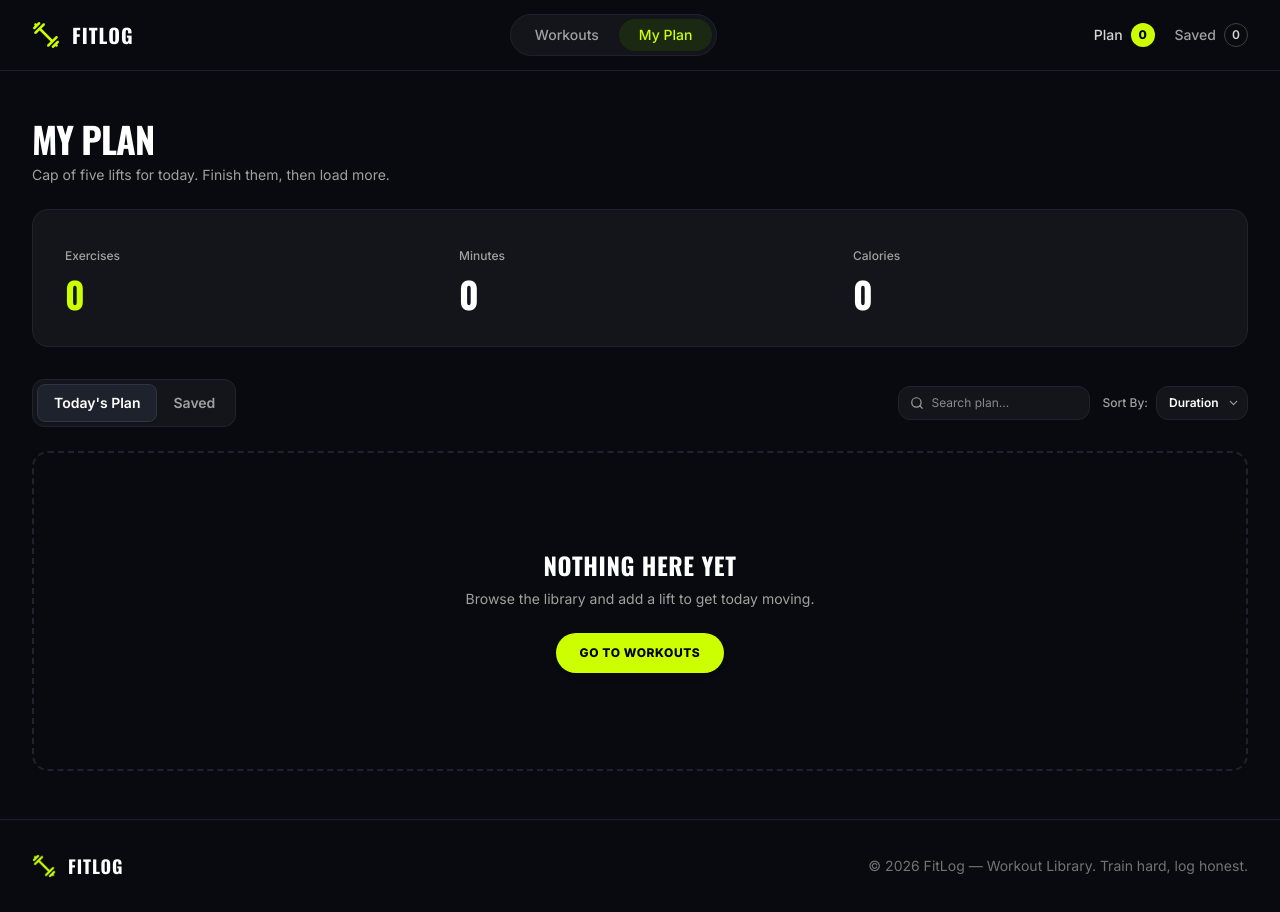
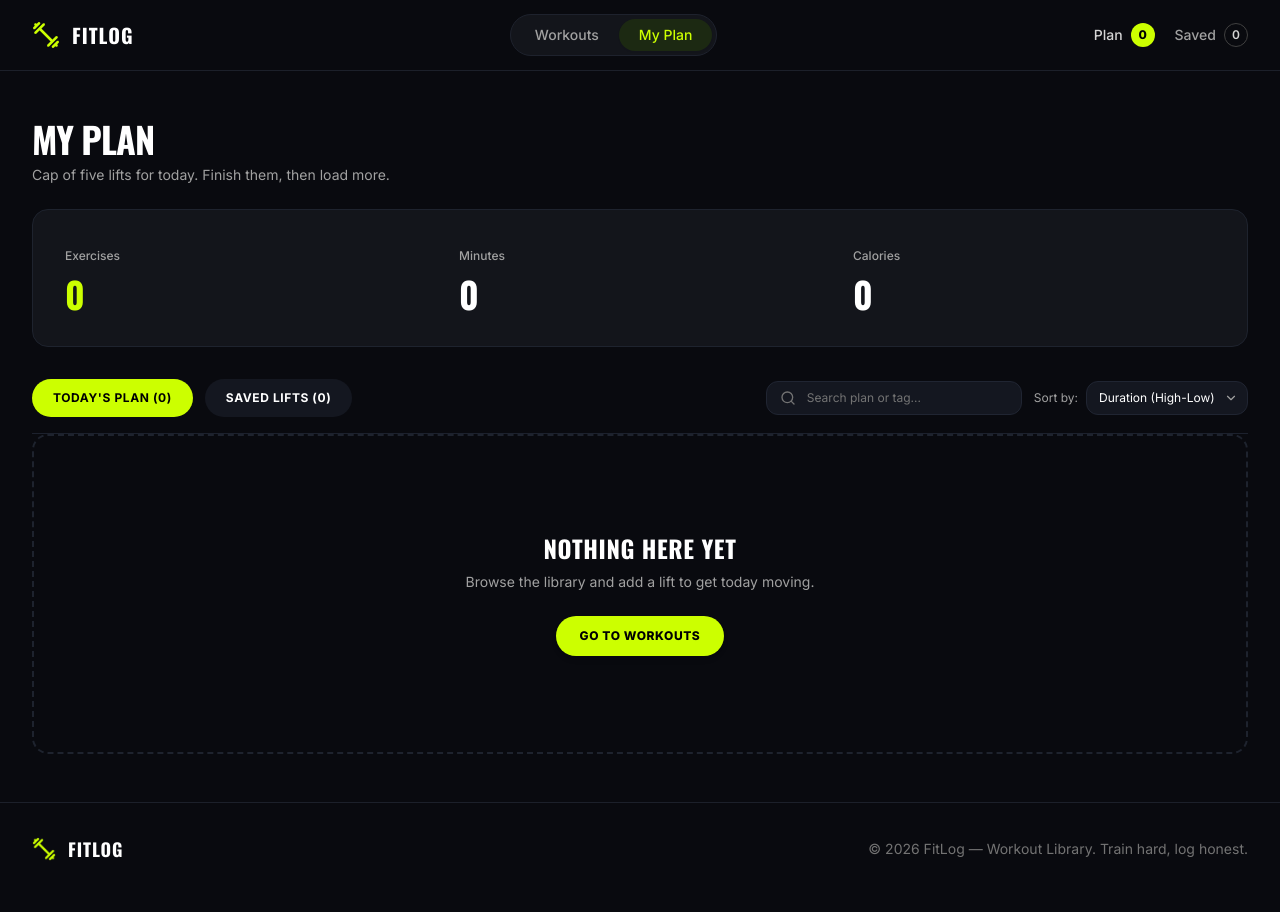
Before and after one commit to choyon-dev/FitLog, a Next.js app: page /my-plan in a window 1280 px wide. Built offline with nearby package versions, Linux system fonts and the light colour scheme.

Commit message:
Added pagination to Workout Library and URL tab routing for Saved and Plan badges

```diff
--- a/src/app/my-plan/page.tsx
+++ b/src/app/my-plan/page.tsx
@@ -1,6 +1,7 @@
 "use client";
 
-import { useState, useMemo } from "react";
+import { useState, useMemo, useEffect, Suspense } from "react";
+import { useSearchParams } from "next/navigation";
 import { FiChevronDown, FiSearch, FiX } from "react-icons/fi";
 import { useFitLog } from "@/context/FitLogContext";
 import PlanMetrics from "@/components/plan/PlanMetrics";
@@ -8,11 +9,22 @@ import PlanCard from "@/components/plan/PlanCard";
 import EmptyPlan from "@/components/plan/EmptyPlan";
 import type { SortOption } from "@/types/Types";
 
-export default function MyPlanPage() {
+function MyPlanContent() {
+  const searchParams = useSearchParams();
+  const tabParam = searchParams.get("tab");
+
   const { plan, saved, removeFromPlan, toggleDone, removeFromSaved } = useFitLog();
   const [activeTab, setActiveTab] = useState<"plan" | "saved">("plan");
   const [sortBy, setSortBy] = useState<SortOption>("duration");
   const [searchQuery, setSearchQuery] = useState("");
+
+  useEffect(() => {
+    if (tabParam === "saved") {
+      setActiveTab("saved");
+    } else if (tabParam === "plan") {
+      setActiveTab("plan");
+    }
+  }, [tabParam]);
 
   const exercisesCount = plan.length;
   const totalMinutes = useMemo(
@@ -61,81 +73,76 @@ export default function MyPlanPage() {
           totalCalories={totalCalories}
         />
 
-        <div className="flex flex-col md:flex-row md:items-center justify-between gap-4 mb-6">
-          <div
-            style={{ backgroundColor: "#13151b" }}
-            className="flex items-center border border-[#1e232e] rounded-xl p-1 self-start"
-          >
+        <div className="flex flex-col md:flex-row items-stretch md:items-center justify-between gap-4 mt-8 pb-4 border-b border-[#1c212d]">
+          <div className="flex items-center gap-3">
             <button
               onClick={() => setActiveTab("plan")}
               style={{
-                backgroundColor: activeTab === "plan" ? "#1e222d" : "transparent",
+                backgroundColor: activeTab === "plan" ? "#ccff00" : "#141720",
+                color: activeTab === "plan" ? "#000000" : "#ffffff",
               }}
-              className={`text-xs sm:text-sm font-semibold px-4 py-2 rounded-lg transition cursor-pointer ${
-                activeTab === "plan"
-                  ? "text-white border border-[#2e3444] shadow-xs"
-                  : "text-neutral-400 hover:text-white"
-              }`}
+              className="px-5 py-2.5 rounded-full text-xs font-bold uppercase tracking-wider transition cursor-pointer border border-transparent hover:border-neutral-600"
             >
-              Today&apos;s Plan
+              Today&apos;s Plan ({plan.length})
             </button>
-
             <button
               onClick={() => setActiveTab("saved")}
               style={{
-                backgroundColor: activeTab === "saved" ? "#1e222d" : "transparent",
+                backgroundColor: activeTab === "saved" ? "#ccff00" : "#141720",
+                color: activeTab === "saved" ? "#000000" : "#ffffff",
               }}
-              className={`text-xs sm:text-sm font-semibold px-4 py-2 rounded-lg transition cursor-pointer ${
-                activeTab === "saved"
-                  ? "text-white border border-[#2e3444] shadow-xs"
-                  : "text-neutral-400 hover:text-white"
-              }`}
+              className="px-5 py-2.5 rounded-full text-xs font-bold uppercase tracking-wider transition cursor-pointer border border-transparent hover:border-neutral-600"
             >
-              Saved
+              Saved Lifts ({saved.length})
             </button>
           </div>
 
-          <div className="flex flex-wrap items-center gap-3 self-start md:self-auto">
-            <div className="relative">
+          <div className="flex flex-col sm:flex-row items-stretch sm:items-center gap-3">
+            <div className="relative flex-1 sm:w-64">
               <FiSearch
-                size={14}
-                className="absolute left-3 top-1/2 -translate-y-1/2 text-neutral-400 pointer-events-none"
+                size={16}
+                className="absolute left-3.5 top-1/2 -translate-y-1/2 text-neutral-500"
               />
               <input
                 type="text"
                 value={searchQuery}
                 onChange={(e) => setSearchQuery(e.target.value)}
-                placeholder="Search plan..."
-                style={{ backgroundColor: "#13151b" }}
-                className="bg-[#13151b] border border-[#1e232e] focus:border-[#ccff00] text-white text-xs rounded-xl pl-8 pr-7 py-2 focus:outline-none transition w-40 sm:w-48"
+                placeholder="Search plan or tag..."
+                style={{ backgroundColor: "#141720" }}
+                className="w-full pl-10 pr-9 py-2 rounded-xl text-xs text-white placeholder-neutral-500 border border-[#202532] focus:outline-none focus:border-[#ccff00] transition"
               />
               {searchQuery && (
                 <button
                   onClick={() => setSearchQuery("")}
-                  className="absolute right-2.5 top-1/2 -translate-y-1/2 text-neutral-400 hover:text-white cursor-pointer"
-                  aria-label="Clear search"
+                  className="absolute right-3 top-1/2 -translate-y-1/2 text-neutral-400 hover:text-white cursor-pointer"
                 >
-                  <FiX size={13} />
+                  <FiX size={14} />
                 </button>
               )}
             </div>
 
-            <div className="flex items-center gap-2">
-              <span className="text-xs text-neutral-400 font-medium">Sort By:</span>
-              <div className="relative">
+            <div className="relative flex items-center">
+              <label
+                htmlFor="plan-sort"
+                className="text-xs text-neutral-400 mr-2 whitespace-nowrap"
+              >
+                Sort by:
+              </label>
+              <div className="relative inline-block">
                 <select
+                  id="plan-sort"
                   value={sortBy}
                   onChange={(e) => setSortBy(e.target.value as SortOption)}
-                  style={{ backgroundColor: "#13151b" }}
-                  className="appearance-none bg-[#13151b] border border-[#1e232e] hover:border-neutral-500 text-white text-xs font-semibold rounded-xl pl-3 pr-7 py-2 cursor-pointer focus:outline-none focus:border-[#ccff00] transition"
+                  style={{ backgroundColor: "#141720" }}
+                  className="appearance-none pl-3 pr-8 py-2 rounded-xl text-xs text-white border border-[#202532] focus:outline-none focus:border-[#ccff00] transition cursor-pointer"
                 >
-                  <option value="duration">Duration</option>
-                  <option value="caloriesBurned">Calories</option>
-                  <option value="rating">Rating</option>
+                  <option value="duration">Duration (High-Low)</option>
+                  <option value="caloriesBurned">Calories (High-Low)</option>
+                  <option value="rating">Rating (High-Low)</option>
                 </select>
                 <FiChevronDown
-                  className="absolute right-2 top-1/2 -translate-y-1/2 pointer-events-none text-neutral-400"
-                  size={13}
+                  size={14}
+                  className="absolute right-2.5 top-1/2 -translate-y-1/2 text-neutral-400 pointer-events-none"
                 />
               </div>
             </div>
@@ -143,10 +150,10 @@ export default function MyPlanPage() {
         </div>
 
         {filteredAndSortedList.length === 0 ? (
-          searchQuery ? (
-            <div className="rounded-2xl border-2 border-dashed border-[#1e232e] py-16 px-6 text-center">
-              <p className="text-neutral-300 text-sm font-medium mb-3">
-                No exercises found in {activeTab === "plan" ? "Today's Plan" : "Saved"} matching &ldquo;{searchQuery}&rdquo;
+          searchQuery.trim() ? (
+            <div className="py-16 text-center">
+              <p className="text-neutral-400 text-sm mb-2">
+                No exercises found matching &quot;{searchQuery}&quot;
               </p>
               <button
                 onClick={() => setSearchQuery("")}
@@ -175,3 +182,17 @@ export default function MyPlanPage() {
     </div>
   );
 }
+
+export default function MyPlanPage() {
+  return (
+    <Suspense
+      fallback={
+        <div className="w-full py-12 min-h-screen container mx-auto px-4 text-neutral-400">
+          Loading plan...
+        </div>
+      }
+    >
+      <MyPlanContent />
+    </Suspense>
+  );
+}
--- a/src/components/nav/DeskHeader.tsx
+++ b/src/components/nav/DeskHeader.tsx
@@ -54,7 +54,7 @@ export function DeskHeader({ planCount = 0, savedCount = 0 }: HeaderProps) {
 
         <div className="flex items-center gap-5">
           <Link
-            href="/my-plan"
+            href="/my-plan?tab=plan"
             className="flex items-center gap-2 group cursor-pointer"
           >
             <span className="text-sm text-neutral-300 font-medium group-hover:text-white transition-colors">
@@ -66,7 +66,7 @@ export function DeskHeader({ planCount = 0, savedCount = 0 }: HeaderProps) {
           </Link>
 
           <Link
-            href="/my-plan"
+            href="/my-plan?tab=saved"
             className="flex items-center gap-2 group cursor-pointer"
           >
             <span className="text-sm text-neutral-400 font-medium group-hover:text-neutral-200 transition-colors">
--- a/src/components/nav/MobileDrawer.tsx
+++ b/src/components/nav/MobileDrawer.tsx
@@ -110,7 +110,7 @@ export default function MobileDrawer({
             </div>
 
             <Link
-              href="/my-plan"
+              href="/my-plan?tab=plan"
               onClick={onClose}
               style={{ backgroundColor: "#141720" }}
               className="flex items-center justify-between p-3.5 border border-[#202532] rounded-xl hover:border-neutral-600 transition group"
@@ -129,7 +129,7 @@ export default function MobileDrawer({
             </Link>
 
             <Link
-              href="/my-plan"
+              href="/my-plan?tab=saved"
               onClick={onClose}
               style={{ backgroundColor: "#141720" }}
               className="flex items-center justify-between p-3.5 border border-[#202532] rounded-xl hover:border-neutral-600 transition group"
--- a/src/components/nav/MobileHeader.tsx
+++ b/src/components/nav/MobileHeader.tsx
@@ -38,7 +38,7 @@ export function MobileHeader({
 
         <div className="flex items-center gap-3">
           <Link
-            href="/my-plan"
+            href="/my-plan?tab=plan"
             className="flex items-center gap-1.5 cursor-pointer"
           >
             <span className="text-xs text-neutral-300 font-medium">Plan</span>
@@ -47,7 +47,7 @@ export function MobileHeader({
             </span>
           </Link>
           <Link
-            href="/my-plan"
+            href="/my-plan?tab=saved"
             className="flex items-center gap-1.5 cursor-pointer"
           >
             <span className="text-xs text-neutral-400 font-medium">Saved</span>
--- a/src/components/nav/TabHeader.tsx
+++ b/src/components/nav/TabHeader.tsx
@@ -65,7 +65,7 @@ export function TabHeader({
 
         <div className="flex items-center gap-4">
           <Link
-            href="/my-plan"
+            href="/my-plan?tab=plan"
             className="flex items-center gap-2 cursor-pointer"
           >
             <span className="text-sm text-neutral-300 font-medium">Plan</span>
@@ -74,7 +74,7 @@ export function TabHeader({
             </span>
           </Link>
           <Link
-            href="/my-plan"
+            href="/my-plan?tab=saved"
             className="flex items-center gap-2 cursor-pointer"
           >
             <span className="text-sm text-neutral-400 font-medium">Saved</span>
```
Also changed, not shown: src/components/library/Library.tsx (+52 -2 lines).
